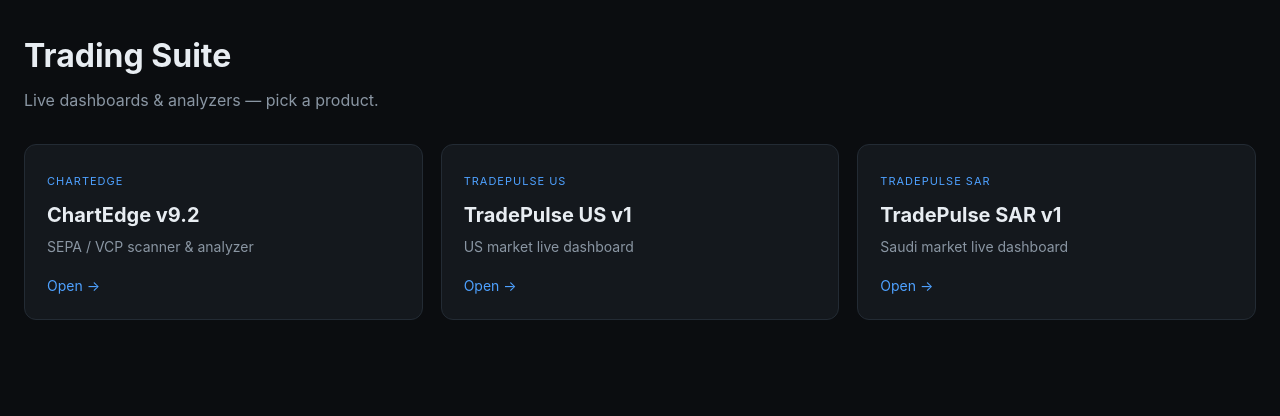
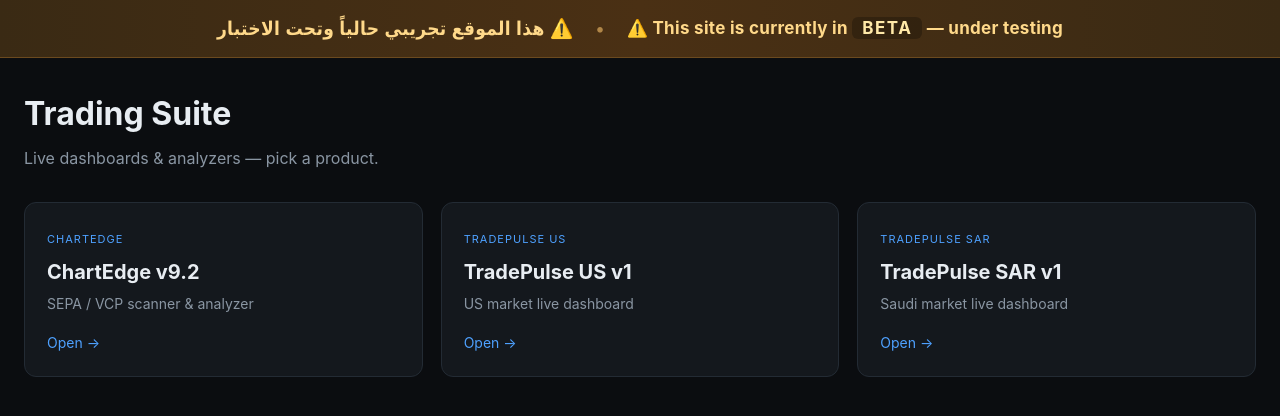
Before and after one commit to aboaziz112211/trading_suite, a Flask app: page / in a window 1280 px wide. Shown: the part 56-472 px from the top of the page. Run offline with Flask 3, Linux system fonts and the light colour scheme.

Commit message:
Add bilingual BETA notice banner (Arabic + English) sitewide

```diff
--- a/static/style.css
+++ b/static/style.css
@@ -43,6 +43,49 @@
   font-size: 14px;
 }
 .topbar nav a:hover { color: var(--text); }
+
+.beta-banner {
+  background: linear-gradient(90deg, #3a2a14 0%, #4a3014 50%, #3a2a14 100%);
+  border-bottom: 1px solid #6b4a1f;
+  color: #ffd98a;
+  padding: 14px 20px;
+  text-align: center;
+  font-weight: 700;
+  letter-spacing: 0.3px;
+  display: flex;
+  justify-content: center;
+  align-items: center;
+  gap: 22px;
+  flex-wrap: wrap;
+  position: sticky;
+  top: 50px;
+  z-index: 9;
+}
+.beta-banner .ar {
+  font-size: 19px;
+  font-family: "Segoe UI", "Tahoma", "Arial", sans-serif;
+  direction: rtl;
+}
+.beta-banner .en {
+  font-size: 17px;
+}
+.beta-banner b {
+  color: #ffe9a8;
+  background: rgba(0,0,0,0.25);
+  padding: 1px 10px;
+  border-radius: 6px;
+  letter-spacing: 1.5px;
+}
+.beta-banner .sep {
+  color: #b08648;
+  font-size: 18px;
+}
+@media (max-width: 640px) {
+  .beta-banner { gap: 6px; padding: 10px 12px; }
+  .beta-banner .ar { font-size: 16px; }
+  .beta-banner .en { font-size: 14px; }
+  .beta-banner .sep { display: none; }
+}
 
 main { max-width: 1400px; margin: 0 auto; padding: 32px 24px; }
 
--- a/templates/base.html
+++ b/templates/base.html
@@ -16,6 +16,11 @@
       <a href="{{ url_for('product_page', key='tradepulse_sar') }}">TradePulse SAR</a>
     </nav>
   </header>
+  <div class="beta-banner" role="status" aria-live="polite">
+    <span class="ar" dir="rtl" lang="ar">⚠️ هذا الموقع تجريبي حالياً وتحت الاختبار</span>
+    <span class="sep" aria-hidden="true">•</span>
+    <span class="en" lang="en">⚠️ This site is currently in <b>BETA</b> — under testing</span>
+  </div>
   <main>{% block body %}{% endblock %}</main>
 </body>
 </html>
```
